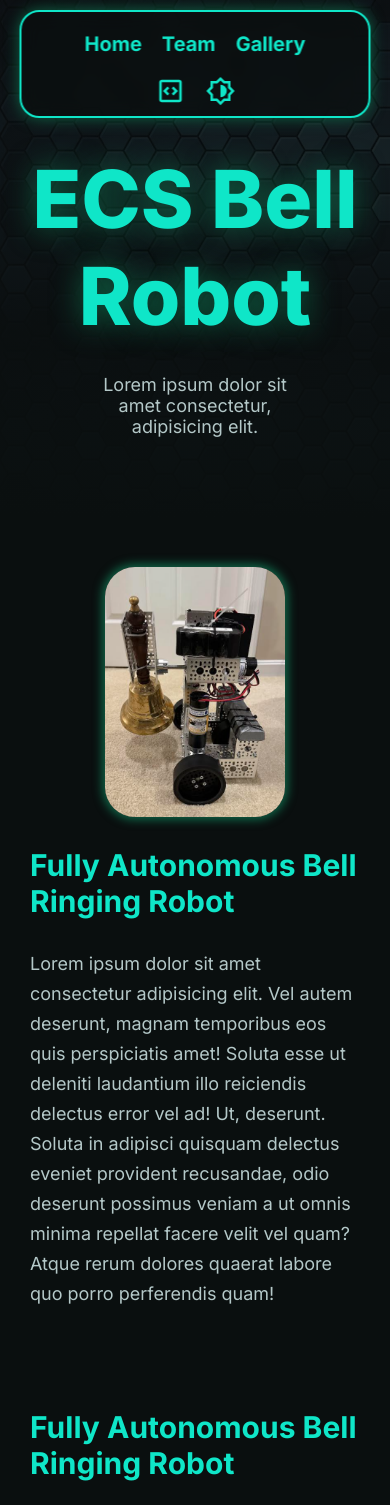
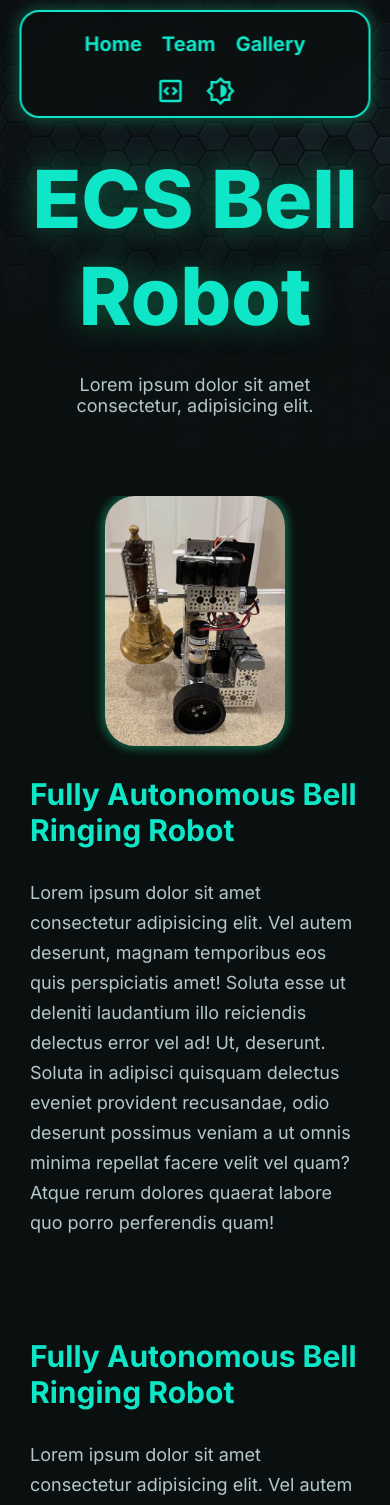
Before and after one commit to tonymac129/project-bellbot, a React (Vite) app: page /#/ in a window 390 px wide. Shown: the top 1505 px of the page. Built offline with nearby package versions, Linux system fonts and the light colour scheme.

Commit message:
Updated styling

```diff
--- a/src/index.css
+++ b/src/index.css
@@ -173,6 +173,7 @@ body {
   .section {
     flex-direction: column;
     gap: 30px;
+    padding-block: 0px 100px;
   }
 
   .sections {
@@ -200,4 +201,8 @@ body {
   .hero {
     padding-top: 150px;
   }
+
+  .hero-description {
+    width: 80%;
+  }
 }
```
